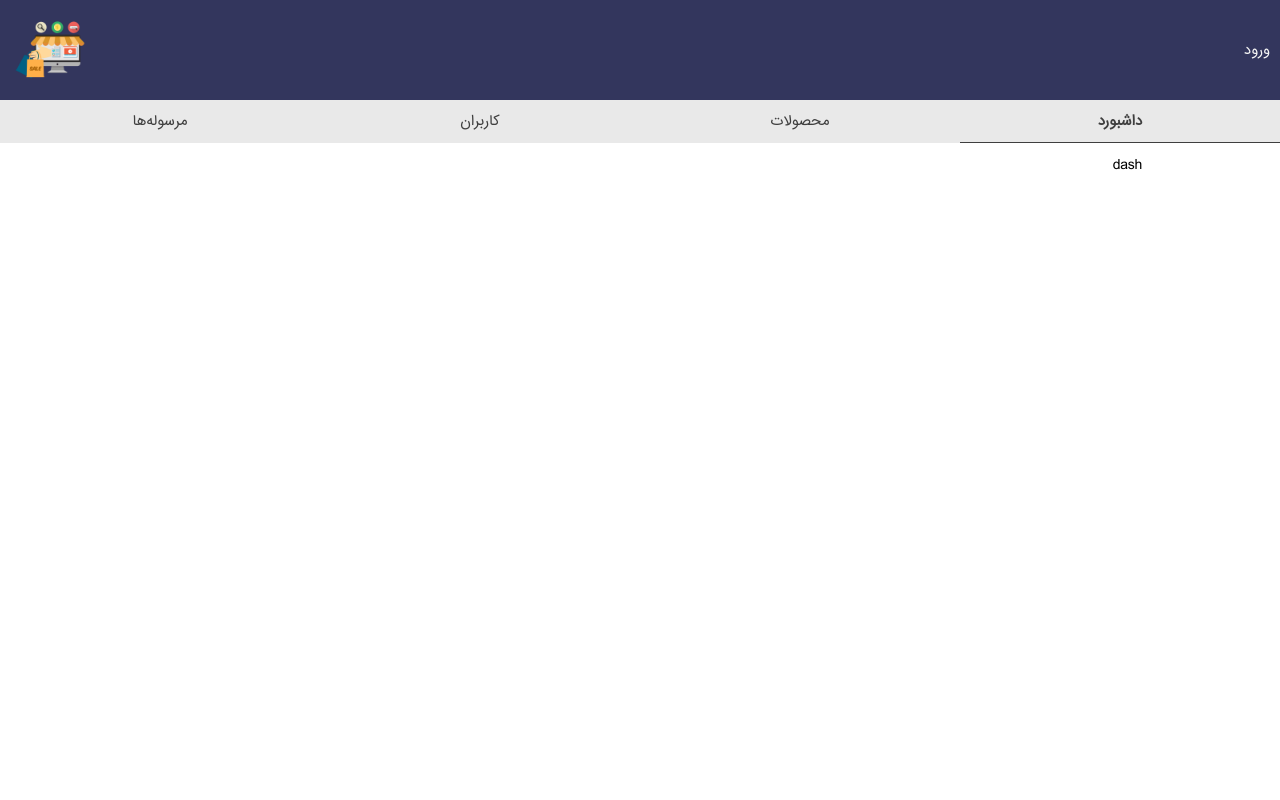
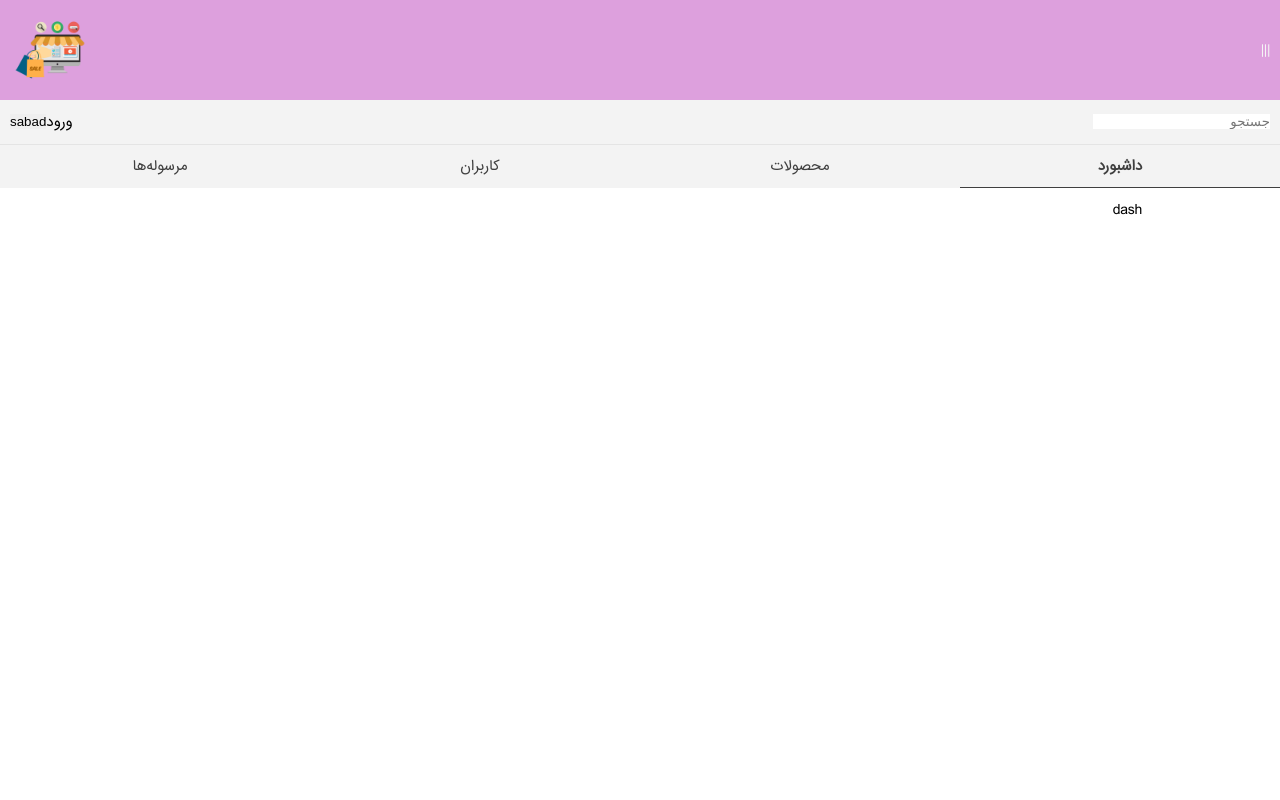
Before and after one commit to omids0/nextjs-online-shop, a Next.js app: page /admin in a window 1280 px wide. Shown: the top 800 px of the page. Built offline with nearby package versions, Linux system fonts and the light colour scheme.

Commit message:
header color changed

```diff
--- a/components/Header.js
+++ b/components/Header.js
@@ -1,11 +1,27 @@
-import Image from 'next/image'
-import React from 'react'
+import Image from "next/image";
+import React from "react";
 
 export default function Header() {
   return (
     <header>
-      <button className="login-btn">ورود</button>
-      <Image src='/images/—Pngtree—online shopping sale vector _3548364.png' width={80} height={80} alt='onlineshope-logo'/>
+      <div className="header-first-section">
+        <button className="login-btn">|||</button>
+        <Image
+          src="/images/—Pngtree—online shopping sale vector _3548364.png"
+          width={80}
+          height={80}
+          alt="onlineshope-logo"
+        />
+      </div>
+      <div className="header-second-section">
+        <div>
+          <input type="text" className="" placeholder="جستجو" />
+        </div>
+        <div>
+          <button className="btn">ورود</button>
+          <button>sabad</button>
+        </div>
+      </div>
     </header>
-  )
+  );
 }
--- a/pages/admin/index.js
+++ b/pages/admin/index.js
@@ -4,9 +4,8 @@ import Adminpage from "../../components/adminpage/Adminpage";
 import AppLayout from "../../components/AppLayout";
 
 export default function index() {
-
   return (
-    <AppLayout>
+    <AppLayout title="AdminPage" description='صفحه مدیریت سایت اعم از تعریف اجناس، بررسی کاربران و سفارشات'>
       <Adminpage />
     </AppLayout>
   );
--- a/styles/globals.css
+++ b/styles/globals.css
@@ -8,9 +8,10 @@
 :root {
   /* Color */
   --navy-color: rgb(0, 4, 53, 0.8);
-  --lite-silver-color: rgb(233, 233, 233);
+  --lite-silver-color: rgb(243, 243, 243);
   --dark-gray-color: rgb(114, 114, 114);
   --lite-black-color: #3f3f3f;
+  --plum-color: #DDA0DD;
   /* Sizes */
   --padding-small-size: 1rem;
 }
@@ -43,11 +44,23 @@ body {
 
 header {
   width: 100%;
-  background: var(--navy-color);
+  display: flex;
+  flex-direction: column;
+}
+.header-first-section {
+  background: var(--plum-color);
   color: whitesmoke;
-  padding: var(--padding-small-size);
+  width: 100%;
   display: flex;
   justify-content: space-between;
+  padding: var(--padding-small-size);
+}
+.header-second-section{
+  display: flex;
+  justify-content: space-between;
+  padding: var(--padding-small-size);
+  background: var(--lite-silver-color);
+  border-bottom: .1px solid rgba(192, 192, 192, 0.3)
 }
 
 .login-btn {
```
